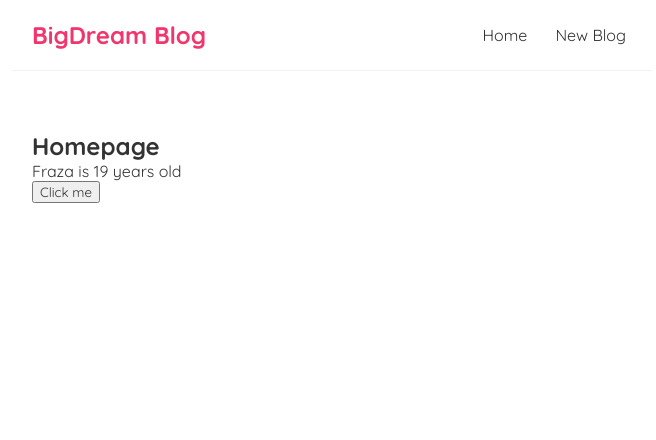
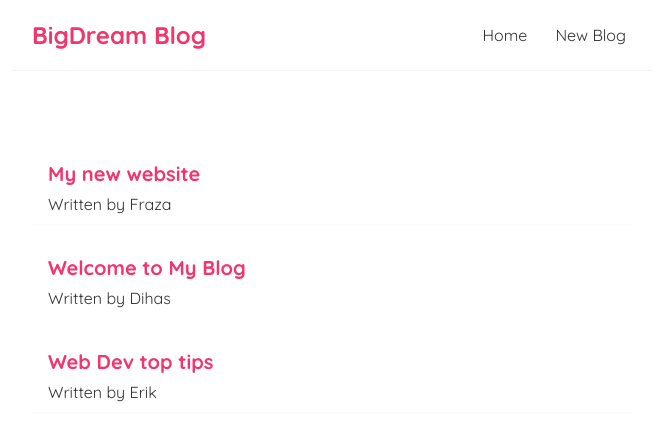
Before and after one commit to FrazaAdityaWiguna/Belajar-React-JS, a React (Create React App) app: page / in a window 1280 px wide. Shown: the top 440 px of the page, without its empty margins (308-964 px from the left). Built offline with nearby package versions, Linux system fonts and the light colour scheme.

Commit message:
Outputting Lists

```diff
--- a/src/Home.js
+++ b/src/Home.js
@@ -1,25 +1,30 @@
 import React, { useState } from 'react';
-import navbar from './Navbar';
 
 const Home = () => {
-  // let name = 'Fraza';
-  const [name, setName] = useState('Fraza');
-  const [age, setAge] = useState(19);
-
-  const handleClick = () => {
-    setName('King');
-    setAge('20');
-  };
+  const [blogs, setBlogs] = useState([
+    { title: 'My new website', body: 'lorem ipsum...', author: 'Fraza', id: 1 },
+    {
+      title: 'Welcome to My Blog',
+      body: 'lorem ipsum...',
+      author: 'Dihas',
+      id: 2,
+    },
+    {
+      title: 'Web Dev top tips',
+      body: 'lorem ipsum...',
+      author: 'Erik',
+      id: 3,
+    },
+  ]);
 
   return (
     <div className="home">
-      <h2>Homepage</h2>
-      <p>
-        {name} is {age} years old
-      </p>
-      <button type="button" onClick={handleClick}>
-        Click me
-      </button>
+      {blogs.map((blog) => (
+        <div className="blog-preview" key={blog.id}>
+          <h2>{blog.title}</h2>
+          <p>Written by {blog.author}</p>
+        </div>
+      ))}
     </div>
   );
 };
--- a/src/index.css
+++ b/src/index.css
@@ -33,3 +33,18 @@
   margin: 40px auto;
   padding: 20px;
 }
+
+/* blog previews / list */
+.blog-preview {
+  padding: 10px 16px;
+  margin: 20px 0;
+  border-bottom: 1px solid #fafafa;
+}
+.blog-preview:hover {
+  box-shadow: 1px 3px 5px rgba(0, 0, 0, 0.1);
+}
+.blog-preview h2 {
+  font-size: 20px;
+  color: #f1356d;
+  margin-bottom: 8px;
+}
```
